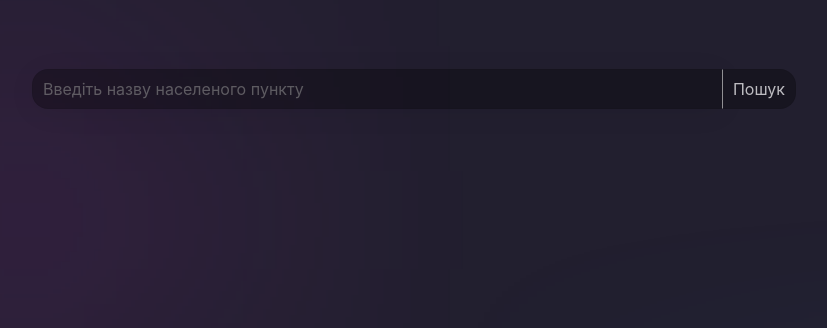
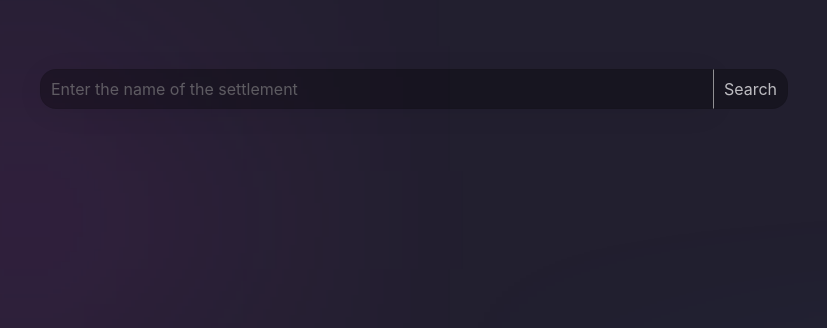
Before and after one commit to ruslan-horaiskyi/weatherApp, a React (Create React App) app: page / in a window 1280 px wide. Shown: the top 328 px of the page, without its empty margins (226-1053 px from the left). Built offline with nearby package versions, Linux system fonts and the light colour scheme.

Commit message:
Refactoring, restyling

```diff
--- a/src/App.jsx
+++ b/src/App.jsx
@@ -1,6 +1,5 @@
 import { createContext, useState } from 'react';
 
-import 'modern-normalize';
 import CardList from './components/CardList/CardList';
 
 import styles from './App.module.css';
--- a/src/App.module.css
+++ b/src/App.module.css
@@ -1,101 +1,7 @@
-:root {
-  --color-primary: rgb(243, 249, 255);
-  --color-secondary: rgb(174, 198, 218);
-  --color-background: rgb(255, 255, 255);
-  --color-error: rgb(241, 75, 75);
-
-  --shadow-color: 0deg 0% 0%;
-  --box-shadow: 0.3px 0.5px 0.7px hsl(var(--shadow-color) / 0.1),
-    0.4px 0.8px 1px -1.2px hsl(var(--shadow-color) / 0.1),
-    1px 2px 2.5px -2.5px hsl(var(--shadow-color) / 0.1);
-
-  --box-shadow-focused: 0.3px 0.8px 1.3px hsl(var(--shadow-color) / 0),
-    1px 2.4px 3.9px hsl(var(--shadow-color) / 0.25);
-
-  --border-radius: 16px;
-
-  --font-size-small: 14px;
-  --font-size-medium: 16px;
-  --font-size-large: 24px;
-
-  --spacing-small: 5px;
-  --spacing-medium: 10px;
-  --spacing-large: 20px;
-
-  --transition-duration: 0.5s;
-  --transition-ease: ease;
-
-  --width-full: 100%;
-}
-
-/* html {
-  background-image: url("./constants/Img/background.jpg");
-} */
-
-body {
-  /* margin: 0;
-  overflow-y: hidden;
-  width: 100%;
-  display: flex;
-  justify-content: center;
-  align-items: start;
-  height: 90vh; */
-  display: flex;
-  align-items: flex-start;
-  justify-content: center;
-  min-height: 100vh;
-  padding: 0 10px;
-  background: #221f2f;
-  overflow: hidden;
-}
-
-body::before {
-  content: '';
-  position: absolute;
-  width: 120px;
-  height: 120px;
-  background-color: #ed2ff0;
-  left: 15%;
-  top: 20%;
-  filter: blur(150px);
-}
-
-body::after {
-  content: '';
-  position: absolute;
-  width: 120px;
-  height: 120px;
-  background-color: #22a8cd;
-  left: 80%;
-  top: 74%;
-  filter: blur(150px);
-}
-
-input::-webkit-outer-spin-button,
-input::-webkit-inner-spin-button {
-  -webkit-appearance: none;
-  margin: 0;
-}
-
-::-webkit-scrollbar {
-  width: 20px;
-}
-
-::-webkit-scrollbar-track {
-  background-color: transparent;
-}
-
-::-webkit-scrollbar-thumb {
-  background-color: rgb(198, 220, 228);
-  border-radius: 20px;
-  border: 6px solid transparent;
-  background-clip: content-box;
-}
-
 .container {
   width: 100vw;
   max-width: 780px;
   height: fit-content;
   display: flex;
-  padding: 4rem 0.5rem;
+  padding: 4rem 1rem 0.5rem;
 }
--- a/src/components/CardList/Card/Card.module.css
+++ b/src/components/CardList/Card/Card.module.css
@@ -1,16 +1,13 @@
 .card {
-  /* box-shadow: var(--box-shadow); */
   border-radius: var(--border-radius);
   height: fit-content;
   text-align: center;
   font-size: var(--font-size-small);
   cursor: pointer;
   padding: var(--spacing-medium);
-  /* background-color: var(--color-primary); */
   transition: all var(--transition-duration) var(--transition-ease);
   min-width: 110px;
   opacity: 0.7;
-
   background: rgba(0, 0, 0, 0.44);
   box-shadow: 0 4px 30px rgba(0, 0, 0, 0.1);
   backdrop-filter: blur(7.4px);
@@ -44,6 +41,7 @@
   font-family: 'arial,helvetica,sans-serif';
 }
 
+
 .weekday,
 .month {
   text-decoration: underline dotted;
@@ -52,8 +50,8 @@
 .temperature {
   display: flex;
   justify-content: space-around;
-  font-size: var(--font-size-medium);
   margin: 5px 0;
+  font-weight: 400;
 }
 
 .temperatureBox {
--- a/src/components/CardList/useWeatherData.jsx
+++ b/src/components/CardList/useWeatherData.jsx
@@ -1,11 +1,10 @@
-import { useEffect, useState, useContext } from 'react';
+import { useState, useContext } from 'react';
 
 import { WeatherContext } from '../../App';
 
 const apiKey = '6de4f63f9a20496939e4772d2b1ae5ff';
 
 const useWeatherData = () => {
-  // const [weatherData, setWeatherData] = useState([]);
   const [errorMessage, setErrorMessage] = useState('');
   const { setWeatherData } = useContext(WeatherContext);
 
@@ -26,8 +25,8 @@ const useWeatherData = () => {
         }
         throw new Error(
           response.status === 404
-            ? 'Місто не знайдено'
-            : 'Помилка отримання даних про погоду'
+            ? 'City not found'
+            : 'Error getting weather data'
         );
       })
       .then(({ list, city }) => {
@@ -50,28 +49,17 @@ const useWeatherData = () => {
           setErrorMessage(null);
         } else {
           setWeatherData([]);
-          setErrorMessage('Немає даних про погоду');
+          setErrorMessage('No weather data available');
         }
       })
       .catch((error) => {
         console.log('Error:', error.message);
         setWeatherData([]);
         setErrorMessage(
-          'Такого міста немає в базі, перевірте введені дані та спробуйте ще раз...'
+          'There is no such city in the database, please check your input and try again...'
         );
       });
   };
-
-  // TODO: Винести цю логіку в кстомний хук Ворнінга
-
-  // useEffect(() => {
-  //   const timeout = setTimeout(() => {
-  //     setErrorMessage('');
-  //   }, 4000);
-  //   return () => {
-  //     clearTimeout(timeout);
-  //   };
-  // }, [errorMessage]);
 
   return { errorMessage, fetchData };
 };
--- a/src/components/MoreInfo/MoreInfo.module.css
+++ b/src/components/MoreInfo/MoreInfo.module.css
@@ -2,14 +2,11 @@
   display: flex;
   flex-direction: column;
   gap: var(--spacing-medium);
-  /* box-shadow: var(--box-shadow); */
   border-radius: var(--border-radius);
   padding: var(--spacing-medium);
   width: var(--width-full);
   max-width: 500px;
-  /* background-color: var(--color-primary); */
   opacity: 0.7;
-
   background: rgba(0, 0, 0, 0.44);
   box-shadow: 0 4px 30px rgba(0, 0, 0, 0.1);
   backdrop-filter: blur(7.4px);
@@ -63,7 +60,7 @@
 
 .wrapper {
   display: flex;
-  gap: var(--spacing-small);
+  gap: var(--spacing-medium);
 }
 
 .leftBlock {
@@ -71,7 +68,13 @@
 }
 
 .centerBlock {
-  align-items: flex-end;
+  align-items: flex-start;
+}
+
+.centerBlock span,
+.rightBlock span {
+  border-bottom: 1px solid rgba(97, 97, 97, 0.3);
+  width: 100%;
 }
 
 .rightBlock {
@@ -97,6 +100,6 @@
     flex-direction: column;
   }
   .wrapper {
-    justify-content: center;
+    justify-content: space-around;
   }
 }
--- a/src/components/SearchForm/SearchForm.jsx
+++ b/src/components/SearchForm/SearchForm.jsx
@@ -4,7 +4,6 @@ import PropTypes from 'prop-types';
 import styles from './SearchForm.module.css';
 
 const SearchForm = ({ onSubmit }) => {
-  console.log('searchForm');
   const inputRef = useRef(null);
   const [cityName, setCityName] = useState('');
   const [hasWarning, setHasWarning] = useState(false);
@@ -39,9 +38,9 @@ const SearchForm = ({ onSubmit }) => {
         type='text'
         value={cityName}
         onChange={handleInputChange}
-        placeholder='Введіть назву населеного пункту'
+        placeholder='Enter the name of the settlement'
       />
-      <button type='submit'>Пошук</button>
+      <button type='submit'>Search</button>
     </form>
   );
 };
--- a/src/components/Warning/Warning.jsx
+++ b/src/components/Warning/Warning.jsx
@@ -1,9 +1,8 @@
 import { useEffect, useState } from 'react';
+import classNames from 'classnames';
+
 import styles from './Warning.module.css';
 
-import classNames from 'classnames';
-
-// Винести цю логіку в кстомний хук Ворнінга
 const Warning = ({ errorMessage }) => {
     const [tooltipVisible, setTooltipVisible] = useState(false);
 
@@ -12,17 +11,11 @@ const Warning = ({ errorMessage }) => {
         setTooltipVisible(true);
         const timeout = setTimeout(() => {
             setTooltipVisible(false);
-        }, 4000);
+        }, 2500);
 
         return () => { clearTimeout(timeout); }
 
     }, []);
-
-    // if (!tooltipVisible) {
-    //     return
-    // }
-
-    // TODO: CLASSNAMES
 
     return (
         <div
--- a/src/components/Warning/Warning.module.css
+++ b/src/components/Warning/Warning.module.css
@@ -19,7 +19,6 @@
     color: white;
     font-size: 14px;
     display: inline-block;
-
     opacity: 0;
     visibility: hidden;
     transition: visibility 0s 4s, opacity 4s linear;
--- a/src/index.css
+++ b/src/index.css
@@ -1,11 +1,92 @@
+@import 'modern-normalize';
+
+code {
+  font-family: source-code-pro, Menlo, Monaco, Consolas, 'Courier New', monospace;
+}
+
+:root {
+  --color-primary: rgb(243, 249, 255);
+  --color-secondary: rgb(174, 198, 218);
+  --color-background: rgb(255, 255, 255);
+  --color-error: rgb(241, 75, 75);
+
+  --shadow-color: 0deg 0% 0%;
+  --box-shadow: 0.3px 0.5px 0.7px hsl(var(--shadow-color) / 0.1),
+    0.4px 0.8px 1px -1.2px hsl(var(--shadow-color) / 0.1),
+    1px 2px 2.5px -2.5px hsl(var(--shadow-color) / 0.1);
+
+  --box-shadow-focused: 0.3px 0.8px 1.3px hsl(var(--shadow-color) / 0),
+    1px 2.4px 3.9px hsl(var(--shadow-color) / 0.25);
+
+  --border-radius: 16px;
+
+  --font-size-small: 14px;
+  --font-size-medium: 16px;
+  --font-size-large: 24px;
+
+  --spacing-small: 5px;
+  --spacing-medium: 10px;
+  --spacing-large: 20px;
+
+  --transition-duration: 0.5s;
+  --transition-ease: ease;
+
+  --width-full: 100%;
+}
+
 body {
-  margin: 0;
   font-family: -apple-system, BlinkMacSystemFont, 'Segoe UI', 'Roboto', 'Oxygen', 'Ubuntu',
     'Cantarell', 'Fira Sans', 'Droid Sans', 'Helvetica Neue', sans-serif;
   -webkit-font-smoothing: antialiased;
   -moz-osx-font-smoothing: grayscale;
+  margin: 0;
+  display: flex;
+  align-items: flex-start;
+  justify-content: center;
+  min-height: 100vh;
+  background: #221f2f;
+  overflow: scroll;
 }
 
-code {
-  font-family: source-code-pro, Menlo, Monaco, Consolas, 'Courier New', monospace;
+body::before {
+  content: '';
+  position: absolute;
+  width: 120px;
+  height: 120px;
+  background-color: #ed2ff0;
+  left: 15%;
+  top: 20%;
+  filter: blur(150px);
 }
+
+body::after {
+  content: '';
+  position: absolute;
+  width: 120px;
+  height: 120px;
+  background-color: #22a8cd;
+  left: 80%;
+  top: 74%;
+  filter: blur(150px);
+}
+
+input::-webkit-outer-spin-button,
+input::-webkit-inner-spin-button {
+  -webkit-appearance: none;
+  margin: 0;
+}
+
+::-webkit-scrollbar {
+  width: 20px;
+}
+
+::-webkit-scrollbar-track {
+  background-color: transparent;
+}
+
+::-webkit-scrollbar-thumb {
+  background-color: rgb(198, 220, 228);
+  border-radius: 20px;
+  border: 6px solid transparent;
+  background-clip: content-box;
+}
```
Also changed, not shown: src/components/CardList/CardList.jsx (+4 -3 lines), src/components/MoreInfo/MoreInfo.jsx (+14 -14 lines), src/components/SearchForm/SearchForm.module.css (+0 -10 lines).
